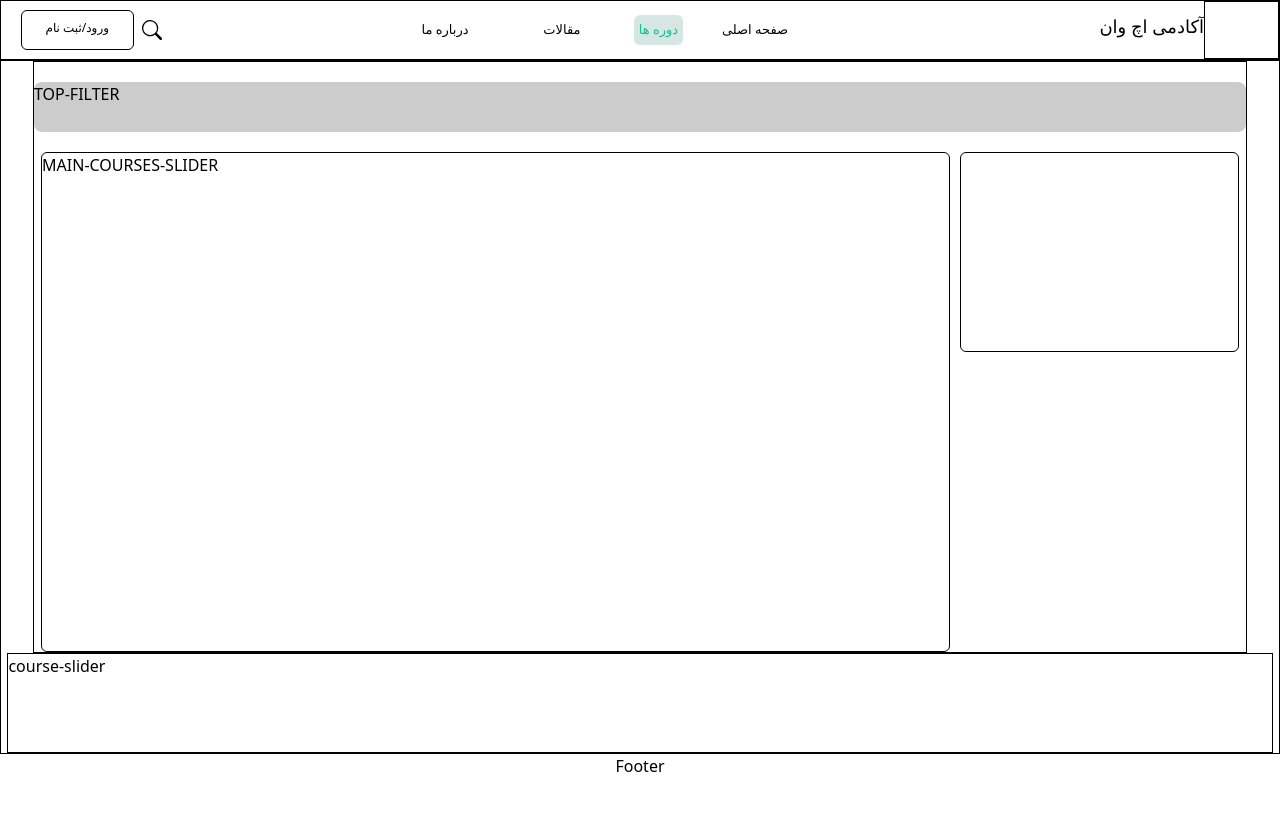
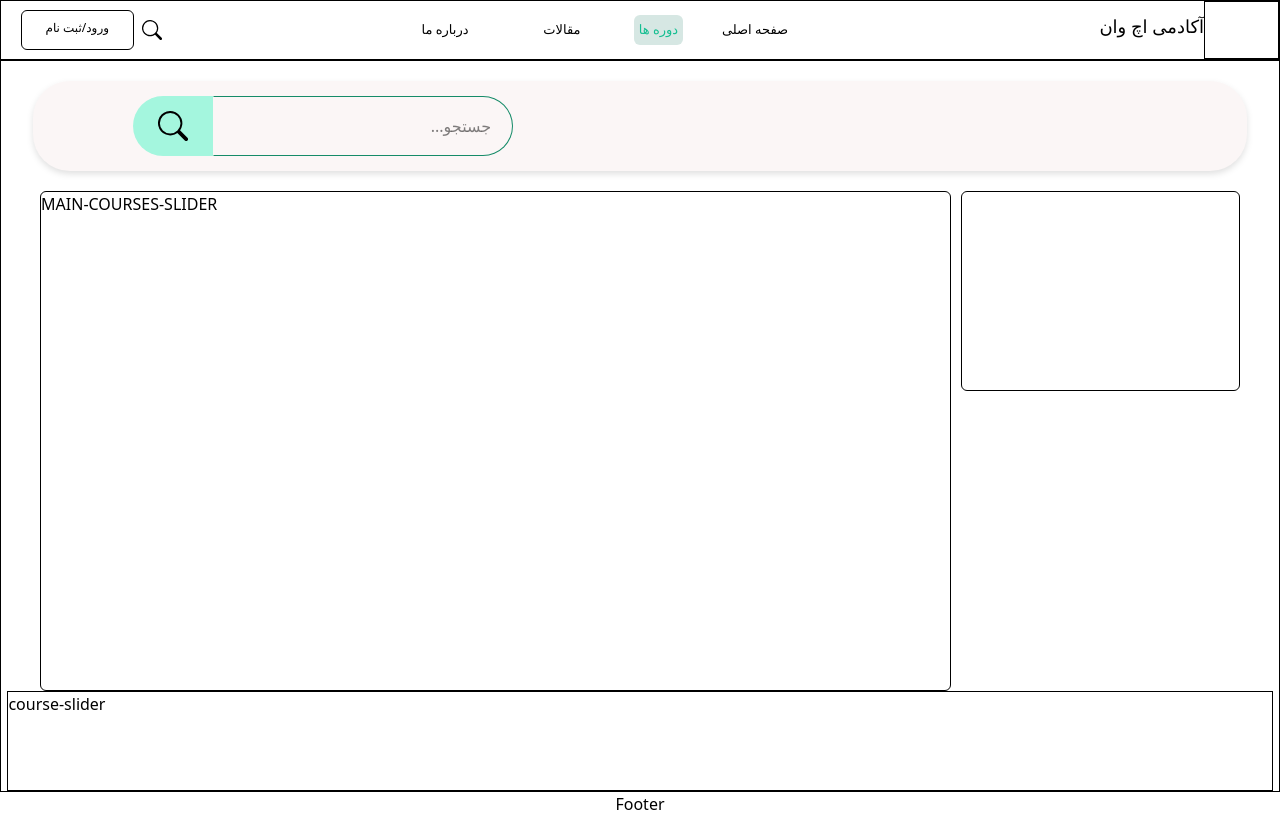
Before and after one commit to academy-react-winter1403/Hermanos, a React (Vite) app: page /courses in a window 1280 px wide. Built offline with nearby package versions, Linux system fonts and the light colour scheme.

Commit message:
starting to implementing courses page

```diff
--- /dev/null
+++ b/src/components/coursesPage-components/CoursesFilter.jsx
@@ -0,0 +1,9 @@
+import React from "react";
+
+function CoursesFilter() {
+  return (
+    <div className="right-filter border mt-[10px] w-[23%] h-[200px]  rounded-md"></div>
+  );
+}
+
+export default CoursesFilter;
--- /dev/null
+++ b/src/components/coursesPage-components/CoursesHolder.jsx
@@ -0,0 +1,11 @@
+import React from "react";
+
+function CoursesHolder() {
+  return (
+    <div className="main-courses-slider border mt-[10px] w-[75%] h-[500px] rounded-md">
+      MAIN-COURSES-SLIDER
+    </div>
+  );
+}
+
+export default CoursesHolder;
--- /dev/null
+++ b/src/components/coursesPage-components/MainCoursesSearch.jsx
@@ -0,0 +1,22 @@
+import React from "react";
+import { BsSearch } from "react-icons/bs";
+
+function MainCoursesSearch() {
+  return (
+    <div className="top-filter w-[100%] drop-shadow-md bg-[rgba(251,246,246,1)] h-[90px] rounded-[37px] mt-[20px] flex flex-row flex-wrap items-center">
+      <div className="searchbox  w-[380px] h-[60px] ml-[100px] flex flex-nowrap">
+        <div className="search-icon w-[80px] rounded-l-[43px] h-[100%] bg-[rgba(164,246,222,1)]">
+          <BsSearch size={30} className="mx-auto mt-[15px]" />
+        </div>
+        <div className="input-holder w-[300px] h-[100%]">
+          <input
+            className="border w-[100%] border-l-transparent border-[rgba(21,139,104,1)] h-[100%] rounded-r-[43px] text-end "
+            placeholder="...جستجو     "
+          />
+        </div>
+      </div>
+    </div>
+  );
+}
+
+export default MainCoursesSearch;
--- a/src/pages/CoursesPage.jsx
+++ b/src/pages/CoursesPage.jsx
@@ -1,4 +1,8 @@
+import { BsSearch } from "react-icons/bs";
 import { Outlet } from "react-router-dom";
+import MainCoursesSearch from "../components/coursesPage-components/MainCoursesSearch";
+import CoursesHolder from "../components/coursesPage-components/CoursesHolder";
+import CoursesFilter from "../components/coursesPage-components/CoursesFilter";
 
 // there is no need for this component to have a children route , just have this your mind...
 
@@ -6,14 +10,10 @@ function CoursesPage() {
   return (
     <div>
       <Outlet />
-      <div className="main-courses border mx-[auto] gap-[10px] w-[95%] flex flex-wrap flex-row justify-center">
-        <div className="top-filter w-[100%] bg-[#ccc] h-[50px] rounded-lg mt-[20px]">
-          TOP-FILTER
-        </div>
-        <div className="main-courses-slider border mt-[10px] w-[75%] h-[500px] rounded-md">
-          MAIN-COURSES-SLIDER
-        </div>
-        <div className="right-filter border mt-[10px] w-[23%] h-[200px]  rounded-md"></div>
+      <div className="main-courses mx-[auto] gap-[10px] w-[95%] flex flex-wrap flex-row justify-center">
+        <MainCoursesSearch />
+        <CoursesHolder />
+        <CoursesFilter />
       </div>
       <div className="course-slider border mx-[auto] w-[99%] h-[100px]">
         course-slider
```
